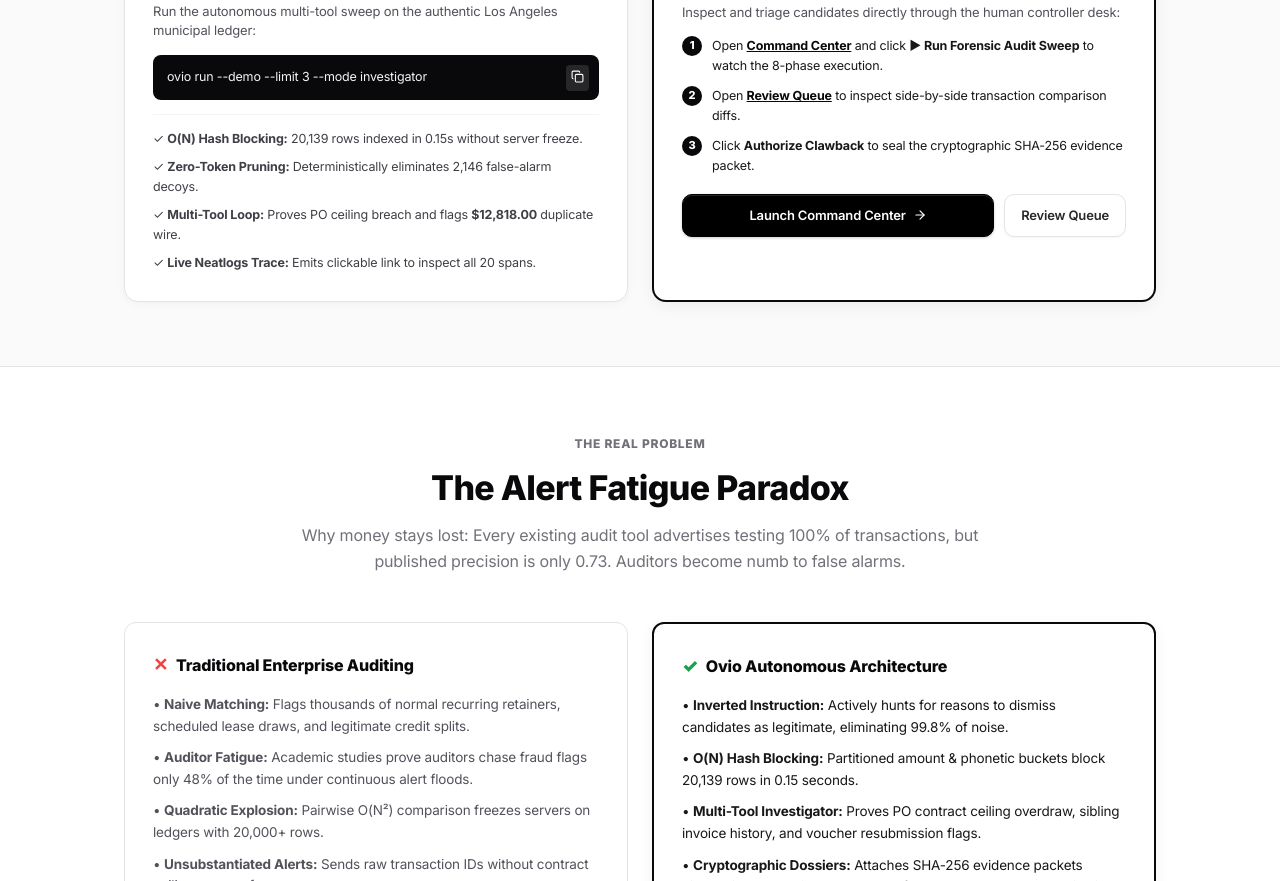
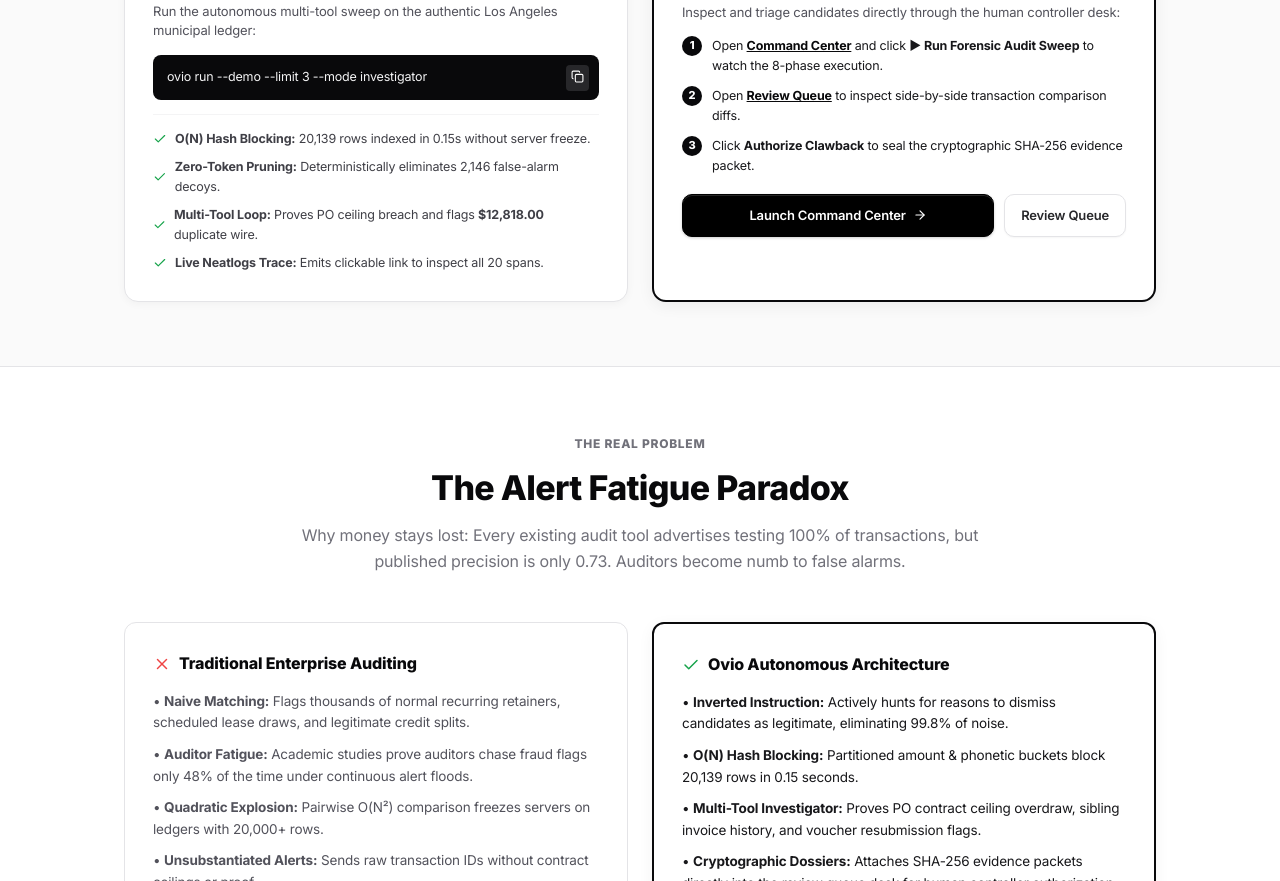
Before and after one commit to toufiqfarhan0/neat-hack, a Next.js app: page / in a window 1280 px wide. Shown: the part 1540-2421 px from the top of the page. Built offline with nearby package versions, Linux system fonts and the light colour scheme.

Commit message:
style(ui): remove emojis across website while preserving Lucide icons
Entire-Checkpoint: 01M4QM7WK71M3KMCDXQ0JW36TB

```diff
--- a/app/agent/page.tsx
+++ b/app/agent/page.tsx
@@ -1433,8 +1433,8 @@
                   boxShadow: "0 2px 8px rgba(0, 0, 0, 0.15)"
                 }}
               >
-                <span>{tourStep === TOUR_STEPS.length - 1 ? "Finish Tour ✓" : "Next Step"}</span>
-                {tourStep < TOUR_STEPS.length - 1 && <ChevronRight size={14} />}
+                <span>{tourStep === TOUR_STEPS.length - 1 ? "Finish Tour" : "Next Step"}</span>
+                {tourStep === TOUR_STEPS.length - 1 ? <CheckCircle2 size={14} /> : <ChevronRight size={14} />}
               </button>
             </div>
           </div>
--- a/app/docs/page.tsx
+++ b/app/docs/page.tsx
@@ -84,7 +84,7 @@
         <div>
           <div style={{ display: 'inline-flex', alignItems: 'center', gap: '8px', background: '#fef9c3', border: '1px solid #fde047', padding: '4px 12px', borderRadius: '16px', marginBottom: '14px' }}>
             <span style={{ fontSize: '11px', fontWeight: 800, color: '#854d0e', textTransform: 'uppercase', letterSpacing: '0.04em' }}>
-              ⚡ Real-Time Observability &amp; Closed-Loop Architecture
+              Real-Time Observability &amp; Closed-Loop Architecture
             </span>
           </div>
 
@@ -92,7 +92,7 @@
           <div style={{ background: '#f8fafc', border: '1px solid #cbd5e1', borderRadius: '12px', padding: '20px 24px', marginBottom: '24px' }}>
             <div style={{ display: 'flex', justifyContent: 'space-between', alignItems: 'center', marginBottom: '12px', flexWrap: 'wrap', gap: '8px' }}>
               <div style={{ display: 'flex', alignItems: 'center', gap: '8px' }}>
-                <span style={{ fontSize: '16px' }}>🛡️</span>
+                <ShieldCheck size={18} color="#0f172a" />
                 <h3 style={{ fontSize: '15px', fontWeight: 800, color: '#0f172a', margin: 0 }}>
                   How Neatlogs Finds &amp; Resolves Agent Failures (Closed-Loop Observability)
                 </h3>
--- a/app/page.tsx
+++ b/app/page.tsx
@@ -25,6 +25,7 @@
   Search,
   Database,
   Check,
+  X,
   Terminal,
   Copy
 } from "lucide-react";
@@ -216,13 +217,13 @@
         </div>
       </section>
 
-      {/* ⚡ JUDGE IT IN 60 SECONDS */}
+      {/* JUDGE IT IN 60 SECONDS */}
       <section style={{ padding: "64px 0", borderBottom: "1px solid #e4e4e7", background: "#fafafa" }}>
         <div className="container" style={{ maxWidth: "1080px" }}>
           <div style={{ textAlign: "center", marginBottom: "40px" }}>
             <div style={{ display: "inline-flex", alignItems: "center", gap: "8px", background: "#fef9c3", border: "1px solid #fde047", padding: "5px 14px", borderRadius: "20px", marginBottom: "14px" }}>
               <span style={{ fontSize: "11.5px", fontWeight: 800, color: "#854d0e", textTransform: "uppercase", letterSpacing: "0.06em" }}>
-                ⚡ Judge Fast-Track · 60 Seconds
+                Judge Fast-Track · 60 Seconds
               </span>
             </div>
             <h2 style={{ fontSize: "34px", fontWeight: 900, color: "#09090b", letterSpacing: "-0.025em", margin: "0 0 10px" }}>
@@ -260,10 +261,10 @@
               </div>
 
               <div style={{ fontSize: "12.5px", color: "#3f3f46", display: "flex", flexDirection: "column", gap: "8px", borderTop: "1px solid #f4f4f5", paddingTop: "14px" }}>
-                <div>✓ <strong>O(N) Hash Blocking:</strong> 20,139 rows indexed in 0.15s without server freeze.</div>
-                <div>✓ <strong>Zero-Token Pruning:</strong> Deterministically eliminates 2,146 false-alarm decoys.</div>
-                <div>✓ <strong>Multi-Tool Loop:</strong> Proves PO ceiling breach and flags <strong>$12,818.00</strong> duplicate wire.</div>
-                <div>✓ <strong>Live Neatlogs Trace:</strong> Emits clickable link to inspect all 20 spans.</div>
+                <div style={{ display: "flex", alignItems: "center", gap: "8px" }}><Check size={14} color="#16a34a" /> <span><strong>O(N) Hash Blocking:</strong> 20,139 rows indexed in 0.15s without server freeze.</span></div>
+                <div style={{ display: "flex", alignItems: "center", gap: "8px" }}><Check size={14} color="#16a34a" /> <span><strong>Zero-Token Pruning:</strong> Deterministically eliminates 2,146 false-alarm decoys.</span></div>
+                <div style={{ display: "flex", alignItems: "center", gap: "8px" }}><Check size={14} color="#16a34a" /> <span><strong>Multi-Tool Loop:</strong> Proves PO ceiling breach and flags <strong>$12,818.00</strong> duplicate wire.</span></div>
+                <div style={{ display: "flex", alignItems: "center", gap: "8px" }}><Check size={14} color="#16a34a" /> <span><strong>Live Neatlogs Trace:</strong> Emits clickable link to inspect all 20 spans.</span></div>
               </div>
             </div>
 
@@ -329,7 +330,7 @@
             {/* Traditional Tools */}
             <div style={{ background: "#ffffff", border: "1px solid #e4e4e7", borderRadius: "12px", padding: "28px" }}>
               <div style={{ display: "flex", alignItems: "center", gap: "8px", marginBottom: "14px" }}>
-                <span style={{ color: "#ef4444", fontWeight: 900, fontSize: "18px" }}>✕</span>
+                <X size={18} color="#ef4444" />
                 <span style={{ fontSize: "16px", fontWeight: 800, color: "#09090b" }}>Traditional Enterprise Auditing</span>
               </div>
               <ul style={{ listStyle: "none", display: "flex", flexDirection: "column", gap: "10px", fontSize: "13.5px", color: "#52525b" }}>
@@ -343,7 +344,7 @@
             {/* Ovio's Inverted Architecture */}
             <div style={{ background: "#ffffff", border: "2px solid #09090b", borderRadius: "12px", padding: "28px", boxShadow: "0 4px 16px rgba(0, 0, 0, 0.05)" }}>
               <div style={{ display: "flex", alignItems: "center", gap: "8px", marginBottom: "14px" }}>
-                <span style={{ color: "#16a34a", fontWeight: 900, fontSize: "18px" }}>✓</span>
+                <Check size={18} color="#16a34a" />
                 <span style={{ fontSize: "16px", fontWeight: 800, color: "#09090b" }}>Ovio Autonomous Architecture</span>
               </div>
               <ul style={{ listStyle: "none", display: "flex", flexDirection: "column", gap: "10px", fontSize: "13.5px", color: "#18181b" }}>
```
Also changed, not shown: app/command-center/page.tsx (+5 -4 lines).
